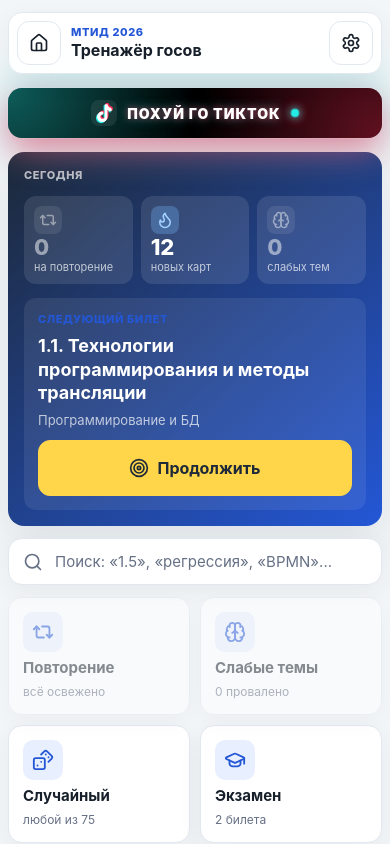
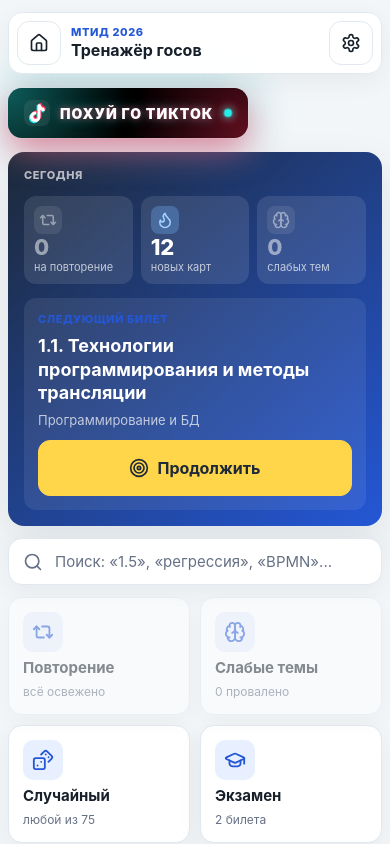
Before and after one commit to Yurche1111/gosi-trainer, a React (Vite) app: page / in a window 390 px wide. Shown: the top 844 px of the page. Built offline with nearby package versions, Linux system fonts and the light colour scheme.

Commit message:
fix: tiktok button opens app on mobile via deep link with web fallback

```diff
--- a/src/App.tsx
+++ b/src/App.tsx
@@ -383,11 +383,10 @@ function Header({
           <SettingsIcon size={20} />
         </button>
       </header>
-      <a
+      <button
+        type="button"
         className="tiktok-escape"
-        href="https://www.tiktok.com/"
-        target="_blank"
-        rel="noopener noreferrer"
+        onClick={openTikTok}
       >
         <span className="tiktok-icon" aria-hidden="true">
           <svg viewBox="0 0 24 24" width="22" height="22">
@@ -409,7 +408,7 @@ function Header({
         </span>
         <span className="tiktok-text">похуй го тикток</span>
         <span className="tiktok-spark" aria-hidden="true" />
-      </a>
+      </button>
     </>
   );
 }
@@ -2333,6 +2332,40 @@ function extractMatch(ticket: Ticket, query: string): string {
   return ticket.title;
 }
 
+function openTikTok() {
+  const ua = typeof navigator !== "undefined" ? navigator.userAgent : "";
+  const isIOS = /iPad|iPhone|iPod/.test(ua);
+  const isAndroid = /Android/.test(ua);
+  const webUrl = "https://www.tiktok.com/foryou";
+
+  if (isAndroid) {
+    // Intent URL — Android сам откроет приложение, иначе перейдёт на сайт.
+    window.location.href =
+      "intent://www.tiktok.com/foryou#Intent;package=com.zhiliaoapp.musically;scheme=https;S.browser_fallback_url=" +
+      encodeURIComponent(webUrl) +
+      ";end";
+    return;
+  }
+
+  if (isIOS) {
+    // На iOS ставим таймер: если приложение схватило ссылку — страница ушла, таймер не сработает.
+    // Если приложения нет — через 1.2 сек откроем web.
+    const timer = window.setTimeout(() => {
+      window.location.href = webUrl;
+    }, 1200);
+    const onHide = () => {
+      window.clearTimeout(timer);
+      document.removeEventListener("visibilitychange", onHide);
+    };
+    document.addEventListener("visibilitychange", onHide);
+    window.location.href = "snssdk1233://feed";
+    return;
+  }
+
+  // Десктоп — просто новая вкладка с сайтом.
+  window.open(webUrl, "_blank", "noopener,noreferrer");
+}
+
 function loadState(): AppState {
   try {
     const raw = window.localStorage.getItem(STORAGE_KEY);
```
